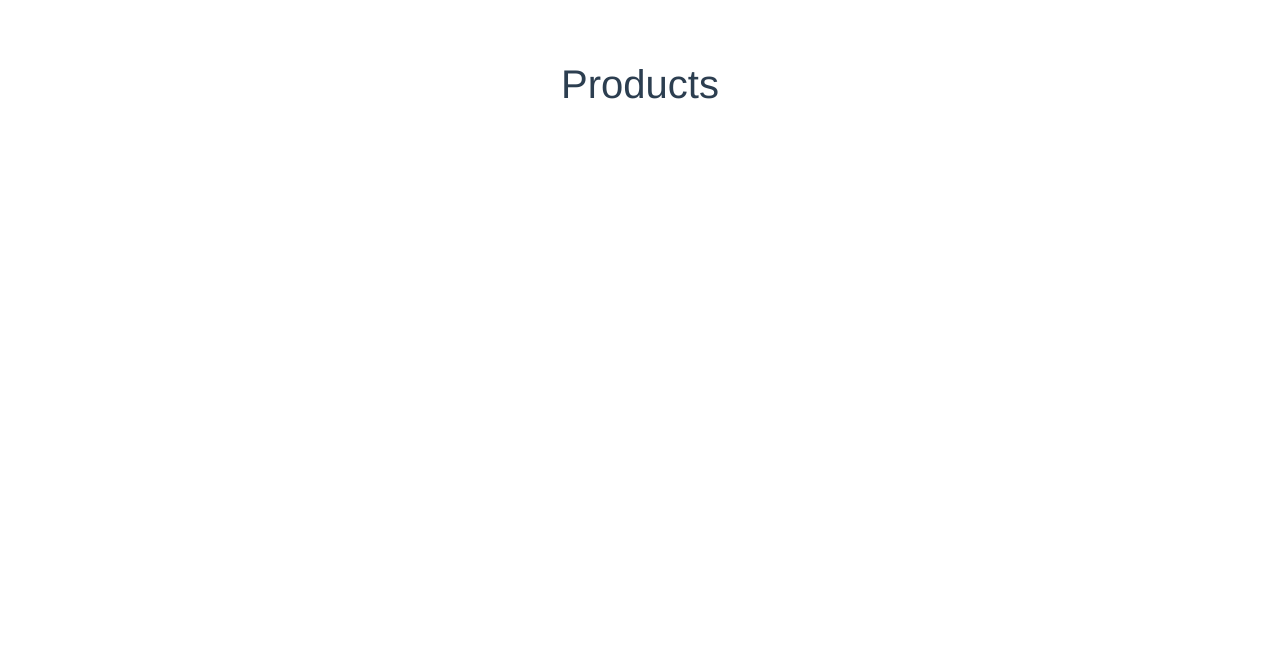
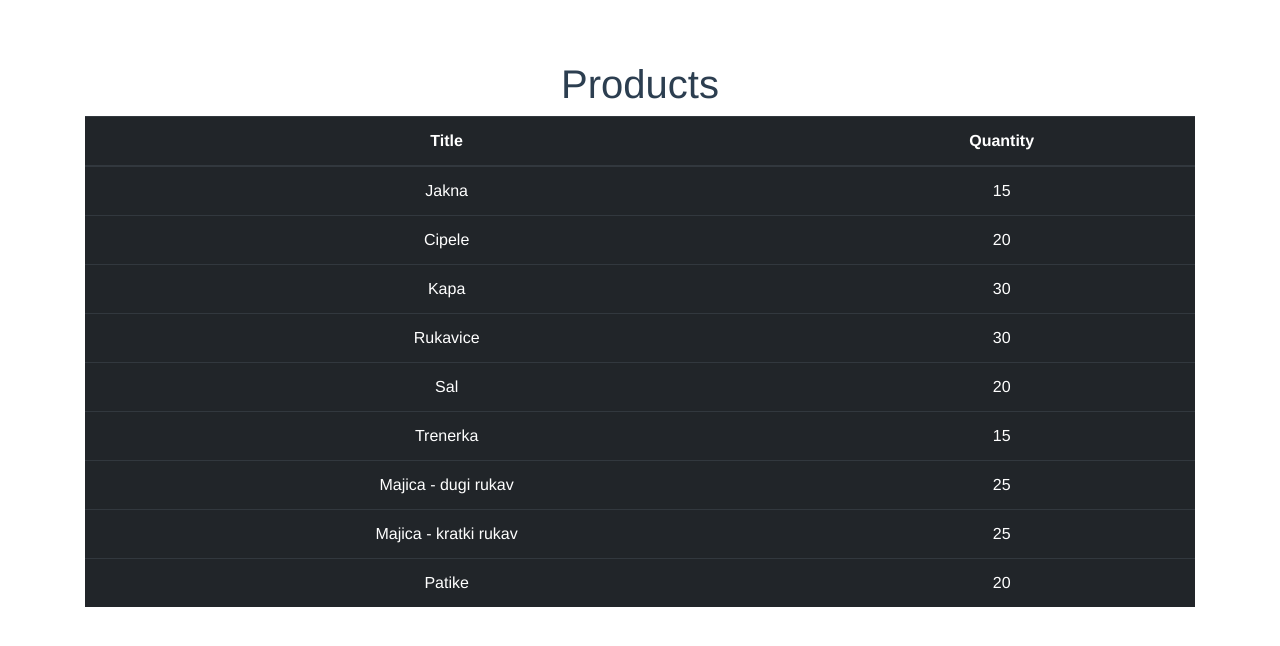
Before and after one commit to biljana94/app-store, a Vue app: page /#/products in a window 1280 px wide. Shown: the top 646 px of the page. Built offline with nearby package versions, Linux system fonts and the light colour scheme.

Commit message:
Add products list

```diff
--- a/src/components/AppProducts.vue
+++ b/src/components/AppProducts.vue
@@ -1,12 +1,40 @@
 <template>
     <div class="container">
         <h1>Products</h1>
+
+        <!--IZLISTAVANJE PROIZVODA-->
+        <table class="table table-dark">
+
+            <thead>
+                <th scope="col">Title</th>
+                <th scope="col">Quantity</th>
+            </thead>
+
+            <tbody>
+                <tr v-for="(product, index) in products" :key="index">
+                    <td>{{product.title}}</td>
+                    <td>{{product.quantity}}</td>
+                </tr>
+            </tbody>
+
+        </table>
+
     </div>
 </template>
 
 
 <script>
+
+import productService from '../service/ProductService.js'; //importovali smo ProductService.js u kojoj su nam funkcije za proizvode i sami proizvodi
+
+
 export default {
-
+    //fnc koja vraca objekat
+    data() {
+        return {
+            //pozivamo fnc list() nad konstantom productService - izlistavamo proizvode iz niza
+            products: productService.list()
+        }
+    },
 }
 </script>
--- a/src/main.js
+++ b/src/main.js
@@ -5,6 +5,7 @@ import AppCustomers from './components/AppCustomers.vue';
 import AppProducts from './components/AppProducts.vue';
 import AddCustomer from './components/AddCustomer.vue';
 import LatestPurchases from './components/LatestPurchases.vue';
+
 import VueRouter from 'vue-router'; //importujemo vue-router koji smo instalirali u projektu 'npm install vue-router'
 
 
@@ -16,7 +17,7 @@ Vue.use(VueRouter); //ovde koristimo VueRouter
 
 const routes = [
   {path: '/', redirect: '/products'},
-  {path: '/products', component: AppProducts}, //putanje - rute
+  {path: '/products', component: AppProducts, name: 'products'}, //putanje - rute
   {path: '/customers', component: AppCustomers, name:'customers'},
   {path: '/add-customer', component: AddCustomer, name: 'add-customer'},
   {path: '/customers/:id', component: LatestPurchases, name: 'latest-purchases'}
--- /dev/null
+++ b/src/service/ProductService.js
@@ -0,0 +1,26 @@
+const products = [
+    {id: '1', title: 'Jakna', quantity: '15'},
+    {id: '2', title: 'Cipele', quantity: '20'},
+    {id: '3', title: 'Kapa', quantity: '30'},
+    {id: '4', title: 'Rukavice', quantity: '30'},
+    {id: '5', title: 'Sal', quantity: '20'},
+    {id: '6', title: 'Trenerka', quantity: '15'},
+    {id: '7', title: 'Majica - dugi rukav', quantity: '25'},
+    {id: '8', title: 'Majica - kratki rukav', quantity: '25'},
+    {id: '9', title: 'Patike', quantity: '20'},
+];
+
+
+let nextId = 10;
+
+
+class ProductService {
+    //izlistavanje proizvoda
+    list() {
+        return products;
+    }
+}
+
+
+const productService = new ProductService(); //instanca klase ProductService
+export default productService; //exportujemo konstantu, i onda mozemo da je importujemo gde nam treba nesto vezano za proizvod
```
Also changed, not shown: src/service/CustomerService.js (+6 -1 lines).
